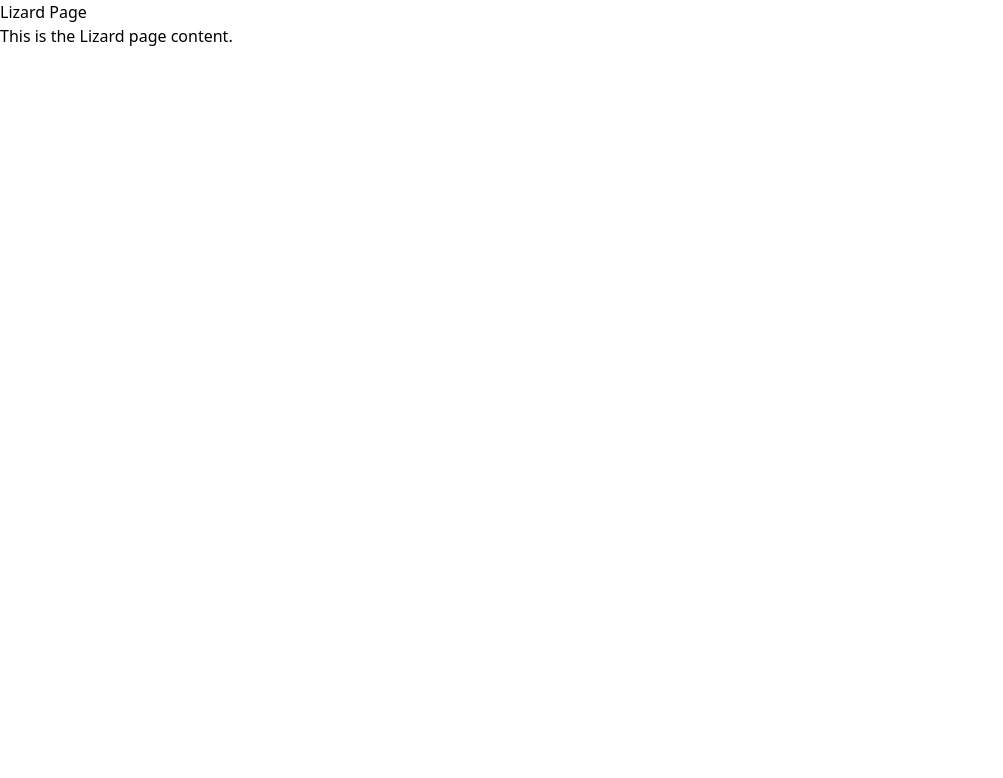
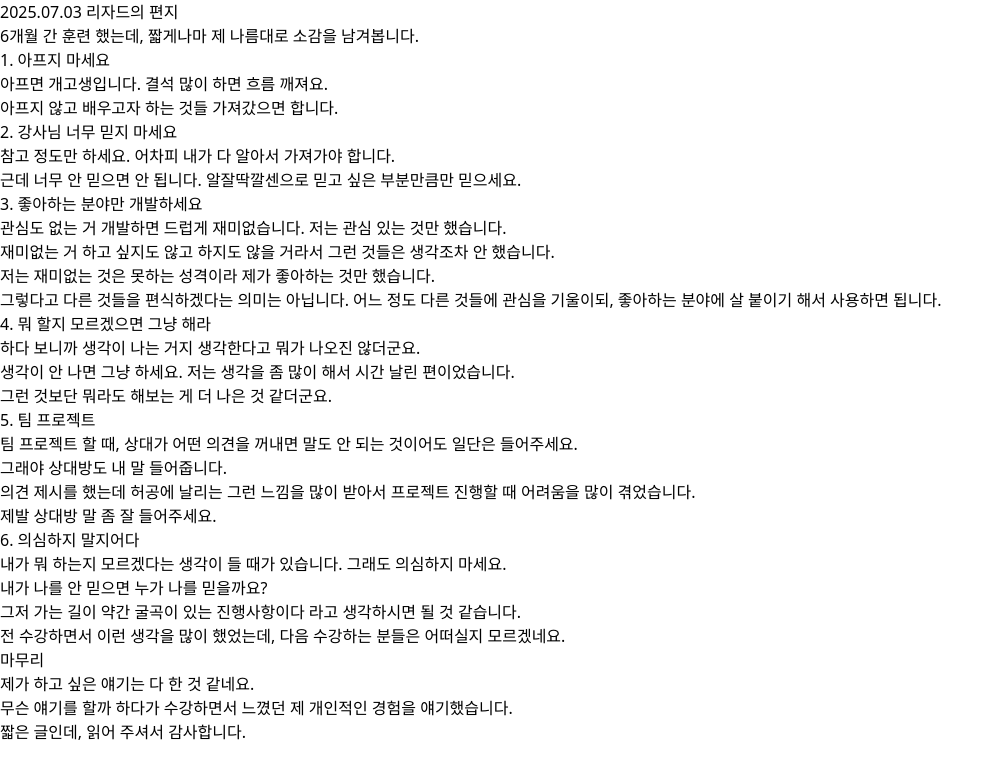
Before and after one commit to kdt-ful-class-three-group/letter, a Next.js app in the folder client/: page /lizard in a window 1280 px wide. Shown: the top 778 px of the page, without its empty margins (0-1003 px from the left). Built offline with nearby package versions, Linux system fonts and the light colour scheme.

Commit message:
리자몽 추가

```diff
--- a/client/src/app/lizard/page.tsx
+++ b/client/src/app/lizard/page.tsx
@@ -1,8 +1,9 @@
+import { LizardContainer } from "@/components/lizard/LizardContainer";
+
 export default function LizardPage() {
   return (
     <div>
-      <h1>Lizard Page</h1>
-      <p>This is the Lizard page content.</p>
+      <LizardContainer />
     </div>
   );
 }
--- /dev/null
+++ b/client/src/components/lizard/LizardContainer.tsx
@@ -0,0 +1,46 @@
+export const LizardContainer = () => {
+  return (
+    <div>
+      <h1>2025.07.03 리자드의 편지</h1>
+
+      <p>6개월 간 훈련 했는데, 짧게나마 제 나름대로 소감을 남겨봅니다.</p>
+
+      <h2>1. 아프지 마세요</h2>
+      <p>아프면 개고생입니다. 결석 많이 하면 흐름 깨져요.</p>
+      <p>아프지 않고 배우고자 하는 것들 가져갔으면 합니다.</p>
+
+      <h2>2. 강사님 너무 믿지 마세요</h2>
+      <p>참고 정도만 하세요. 어차피 내가 다 알아서 가져가야 합니다.</p>
+      <p>근데 너무 안 믿으면 안 됩니다. 알잘딱깔센으로 믿고 싶은 부분만큼만 믿으세요.</p>
+
+      <h2>3. 좋아하는 분야만 개발하세요</h2>
+      <p>관심도 없는 거 개발하면 드럽게 재미없습니다. 저는 관심 있는 것만 했습니다.</p>
+      <p>재미없는 거 하고 싶지도 않고 하지도 않을 거라서 그런 것들은 생각조차 안 했습니다.</p>
+      <p>저는 재미없는 것은 못하는 성격이라 제가 좋아하는 것만 했습니다.</p>
+      <p>그렇다고 다른 것들을 편식하겠다는 의미는 아닙니다. 어느 정도 다른 것들에 관심을 기울이되, 좋아하는 분야에 살 붙이기 해서 사용하면 됩니다.</p>
+
+      <h2>4. 뭐 할지 모르겠으면 그냥 해라</h2>
+      <p>하다 보니까 생각이 나는 거지 생각한다고 뭐가 나오진 않더군요.</p>
+      <p>생각이 안 나면 그냥 하세요. 저는 생각을 좀 많이 해서 시간 날린 편이었습니다.</p>
+      <p>그런 것보단 뭐라도 해보는 게 더 나은 것 같더군요.</p>
+
+      <h2>5. 팀 프로젝트</h2>
+      <p>팀 프로젝트 할 때, 상대가 어떤 의견을 꺼내면 말도 안 되는 것이어도 일단은 들어주세요.</p>
+      <p>그래야 상대방도 내 말 들어줍니다.</p>
+      <p>의견 제시를 했는데 허공에 날리는 그런 느낌을 많이 받아서 프로젝트 진행할 때 어려움을 많이 겪었습니다.</p>
+      <p>제발 상대방 말 좀 잘 들어주세요.</p>
+
+      <h2>6. 의심하지 말지어다</h2>
+      <p>내가 뭐 하는지 모르겠다는 생각이 들 때가 있습니다. 그래도 의심하지 마세요.</p>
+      <p>내가 나를 안 믿으면 누가 나를 믿을까요?</p>
+      <p>그저 가는 길이 약간 굴곡이 있는 진행사항이다 라고 생각하시면 될 것 같습니다.</p>
+      <p>전 수강하면서 이런 생각을 많이 했었는데, 다음 수강하는 분들은 어떠실지 모르겠네요.</p>
+
+      <h2>마무리</h2>
+      <p>제가 하고 싶은 얘기는 다 한 것 같네요.</p>
+      <p>무슨 얘기를 할까 하다가 수강하면서 느꼈던 제 개인적인 경험을 얘기했습니다.</p>
+      <p>짧은 글인데, 읽어 주셔서 감사합니다.</p>
+
+    </div>
+  );
+}
```
